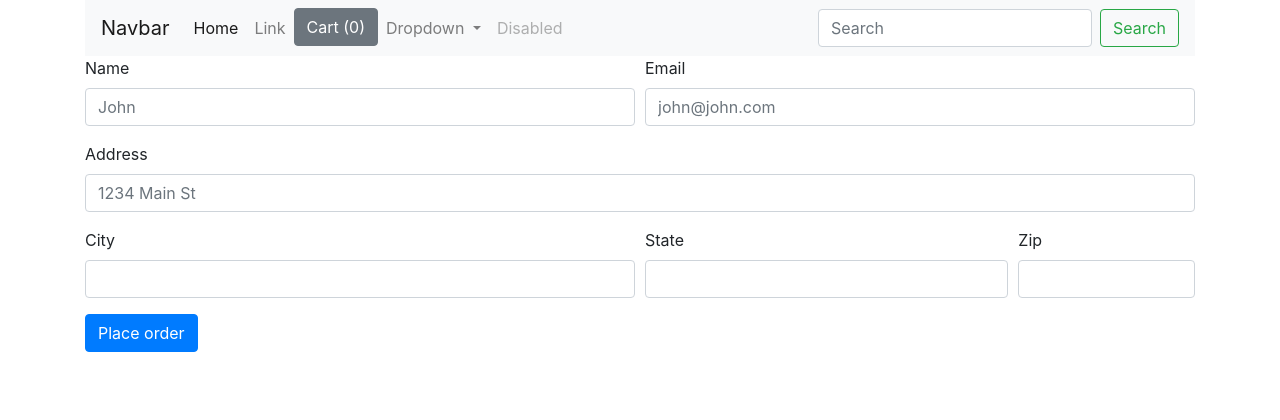
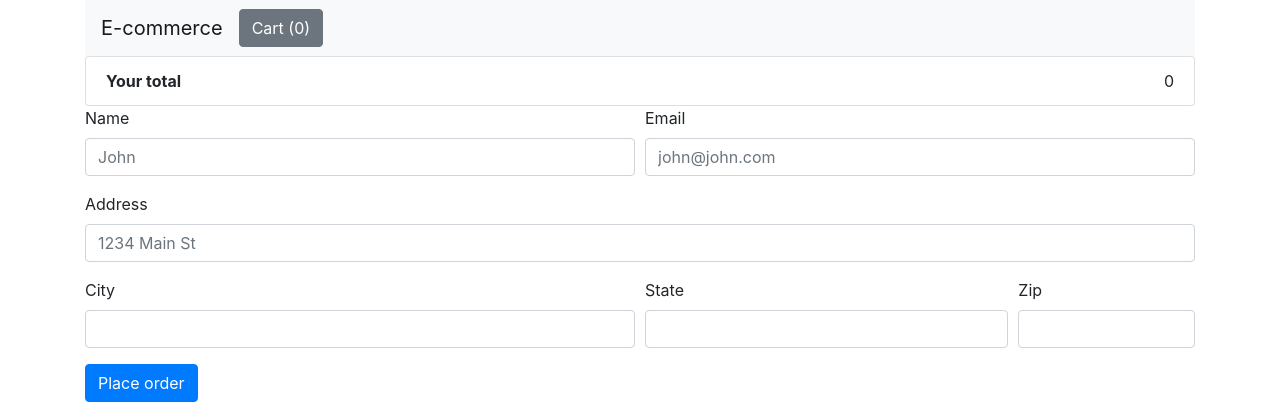
Before and after one commit to jeffarrubla/django-ecommerce-site, a Django app: page /checkout/ in a window 1280 px wide. Shown: the top 420 px of the page. Run offline with Django 3.2, Linux system fonts and the light colour scheme; some libraries are stand-ins or nearby versions.

Commit message:
Calculating order total and improving navbar

```diff
--- a/shop/templates/shop/base.html
+++ b/shop/templates/shop/base.html
@@ -24,19 +24,13 @@
 		<div class="row">
 			<div class="col-md-12">
 				<nav class="navbar navbar-expand-lg navbar-light bg-light">
-				  <a class="navbar-brand" href="#">Navbar</a>
+				  <a class="navbar-brand" href="#">E-commerce </a>
 				  <button class="navbar-toggler" type="button" data-toggle="collapse" data-target="#navbarSupportedContent" aria-controls="navbarSupportedContent" aria-expanded="false" aria-label="Toggle navigation">
 				    <span class="navbar-toggler-icon"></span>
 				  </button>
 
 				  <div class="collapse navbar-collapse" id="navbarSupportedContent">
 				    <ul class="navbar-nav mr-auto">
-				      <li class="nav-item active">
-				        <a class="nav-link" href="#">Home <span class="sr-only">(current)</span></a>
-				      </li>
-				      <li class="nav-item">
-				        <a class="nav-link" href="#">Link</a>
-				      </li>
 				      <li class="nav-item">
 				      	<button id="cart" type="button" class="btn btn-secondary"
 				      	data-html="true" data-container="body" data-toggle="popover" data-placement="bottom" data-content="Vivamus
@@ -44,25 +38,7 @@
 						  Cart (0)
 						</button>
 				      </li>
-				      <li class="nav-item dropdown">
-				        <a class="nav-link dropdown-toggle" href="#" id="navbarDropdown" role="button" data-toggle="dropdown" aria-haspopup="true" aria-expanded="false">
-				          Dropdown
-				        </a>
-				        <div class="dropdown-menu" aria-labelledby="navbarDropdown">
-				          <a class="dropdown-item" href="#">Action</a>
-				          <a class="dropdown-item" href="#">Another action</a>
-				          <div class="dropdown-divider"></div>
-				          <a class="dropdown-item" href="#">Something else here</a>
-				        </div>
-				      </li>
-				      <li class="nav-item">
-				        <a class="nav-link disabled" href="#">Disabled</a>
-				      </li>
 				    </ul>
-				    <form class="form-inline my-2 my-lg-0">
-				      <input class="form-control mr-sm-2" type="search" placeholder="Search" aria-label="Search">
-				      <button class="btn btn-outline-success my-2 my-sm-0" type="submit">Search</button>
-				    </form>
 				  </div>
 				</nav>
 			</div>
--- a/shop/templates/shop/checkout.html
+++ b/shop/templates/shop/checkout.html
@@ -56,13 +56,18 @@
 		}else{
 			cart = JSON.parse(localStorage.getItem('cart'));
 		}
+		let total = 0;
 		for(item in cart){
 			let name = cart[item][1];
 			let quantity = cart[item][0];
+			let price = cart[item][2];
+			total = total + price;
 
-			itemString = `<li class="list-group-item">${name}-${quantity}</li>`
+			itemString = `<li class="list-group-item"><span class="">${quantity}</span> of ${name}  <span class="badge badge-warning badge-pill">${price}</span></li>`
 			$('#item_list').append(itemString);
 		}
+		totalPrice = `<li class="list-group-item d-flex justify-content-between align-items-center"><b>Your total</b>${total}</li>`;
+		$('#item_list').append(totalPrice);
 		$('#items').val(JSON.stringify(cart));
 	</script>
 {% endblock %}
```
